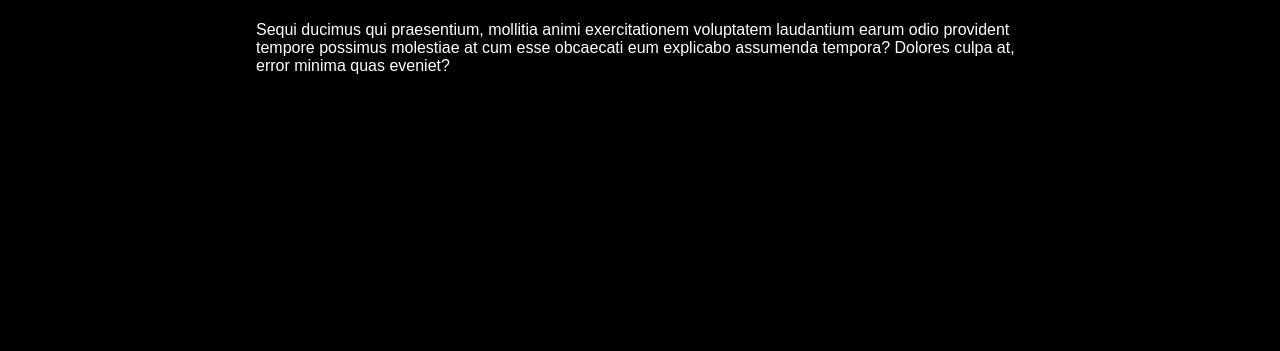
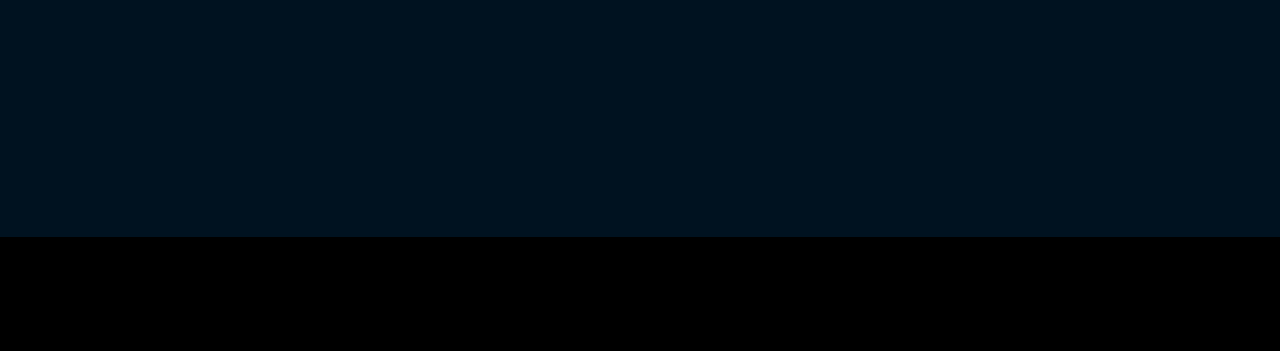
Before and after one commit to haritianaadriano/Nice-curves, a plain HTML site: page index.html in a window 1280 px wide. Shown: the part 1963-2314 px from the top of the page. Drawn offline with Linux system fonts and the light colour scheme.

Commit message:
feat: next curves

```diff
--- a/index.css
+++ b/index.css
@@ -81,3 +81,15 @@ section {
     background-color: #000000;
     z-index: -1;
 }
+
+.spacer {
+    aspect-ratio: 960/300;
+    width: 100%;
+    background-repeat: no-repeat;
+    background-position: center;
+    background-size: cover;
+}
+
+.layer1 {
+    background-image: url('layer.svg');
+}
--- a/index.html
+++ b/index.html
@@ -26,6 +26,7 @@
             </svg>
         </div>
     </section>
+    <div class="spacer layer1"></div>
     <section>
         <h1>Nice curves</h1>
         <p>Sequi ducimus qui praesentium, mollitia animi exercitationem voluptatem laudantium earum odio provident tempore possimus molestiae at cum esse obcaecati eum explicabo assumenda tempora? Dolores culpa at, error minima quas eveniet?</p>
```
Also changed, not shown: layer.svg (renamed from layered-waves-haikei.svg).
